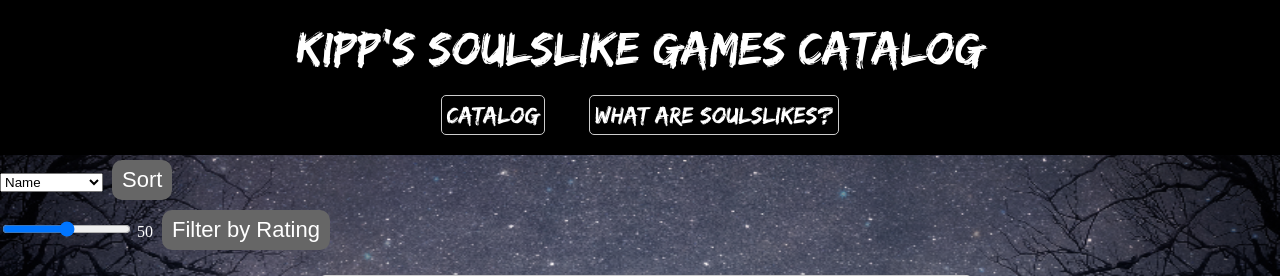
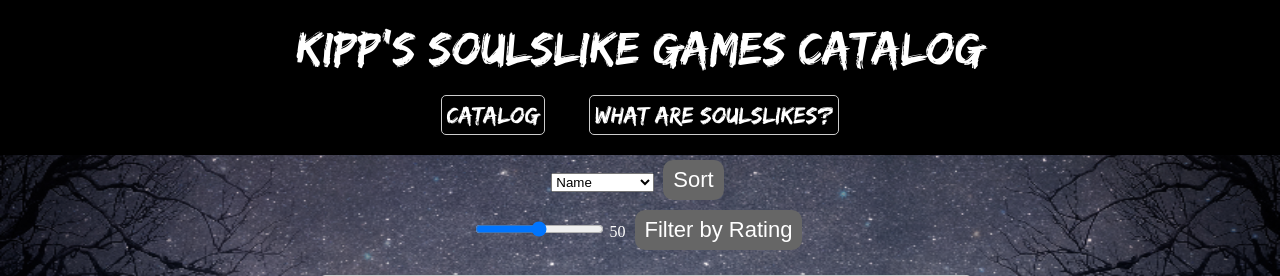
Before and after one commit to KippRei/kipprei.github.io, a PHP site: page / in a window 1280 px wide. Shown: the top 276 px of the page. Run offline with PHP 8.4, Linux system fonts and the light colour scheme; some web fonts are replaced.

Commit message:
TODO: figure out filter menu design (centered for now but unstyled)

```diff
--- a/Style/modal.css
+++ b/Style/modal.css
@@ -58,9 +58,6 @@
   margin-right: auto;
 }
 
-#closeModalBtn {
-}
-
 #closeModalBtn:hover {
   cursor: pointer;
 }
--- a/Style/style.css
+++ b/Style/style.css
@@ -44,6 +44,10 @@ a:active {
 
 .navItem:hover {
     background-color: rgb(106, 106, 106);
+}
+
+#filters {
+    text-align: center;
 }
 
 .title {
--- a/index.html
+++ b/index.html
@@ -23,6 +23,7 @@
         <div class="navItem" id="aboutNavBtn">What Are Soulslikes?</div>
     </div>
 
+    <div id="filters">
         <select id="sortTypes">
             <option value="NameAsc">Name</option>
             <option value="RatingDesc">Rating</option>
@@ -34,6 +35,7 @@
             <input type="range" id="ratingSlider" min="0" max="100" />
             <span id="ratingSliderText" style="color: white;">Rating</span>
             <button id="filterBtn">Filter by Rating</button>
+        </div>
     </div>
     <div class="padding"></div>
 
```
Lines whose indentation alone changed are shown as unchanged.
